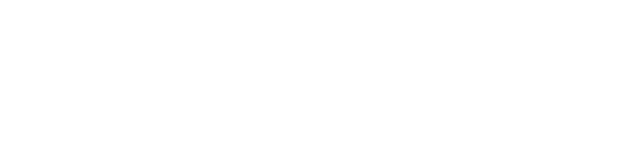
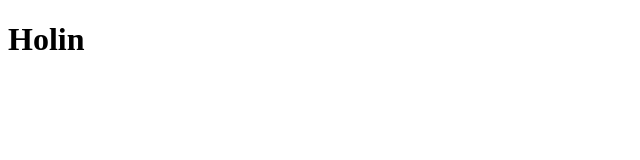
Before and after one commit to Khadosh/clase9, a plain HTML site: page index.html in a window 1280 px wide. Shown: the whole page, without its empty margins (0-640 px from the left). Drawn offline with Linux system fonts and the light colour scheme.

Commit message:
h1 Holin

```diff
--- a/index.html
+++ b/index.html
@@ -7,6 +7,7 @@
   <title>Clase 9</title>
 </head>
 <body>
+<h1>Holin</h1>
+</body>
 
-</body>
 </html>
```
